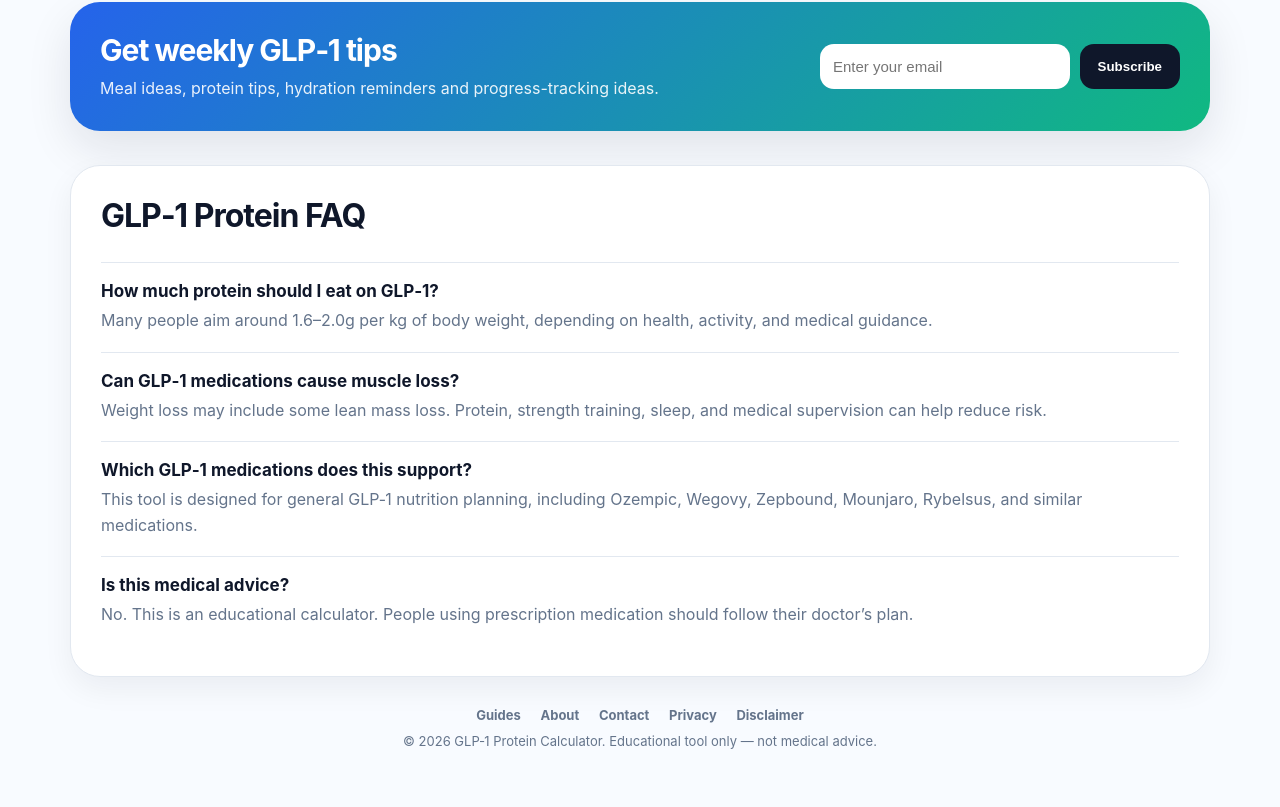
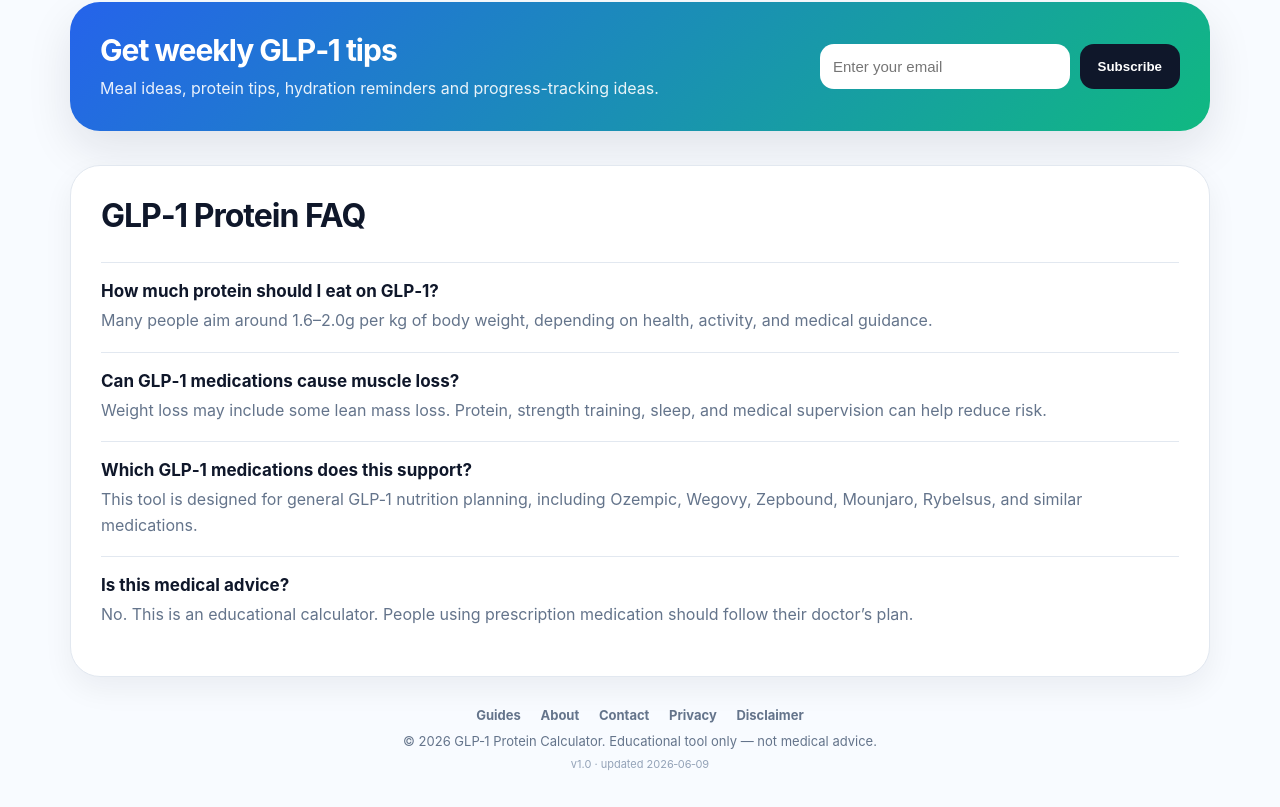
Before and after one commit to kokolo2020/glp1crack, a website: page index.html in a window 1280 px wide. Shown: the part 4271-5078 px from the top of the page. Drawn offline with nearby package versions, Linux system fonts and the light colour scheme; no server answers.

Commit message:
Add files via upload

```diff
--- a/index.html
+++ b/index.html
@@ -1258,6 +1258,7 @@
         <a href="disclaimer.html" style="color:var(--muted);text-decoration:none;margin:0 8px;font-weight:700;">Disclaimer</a>
       </div>
       © 2026 GLP‑1 Protein Calculator. Educational tool only — not medical advice.
+      <div style="margin-top:8px;font-size:11px;color:#94a3b8;">v1.0 · updated 2026‑06‑09</div>
     </footer>
   </main>
 
```
